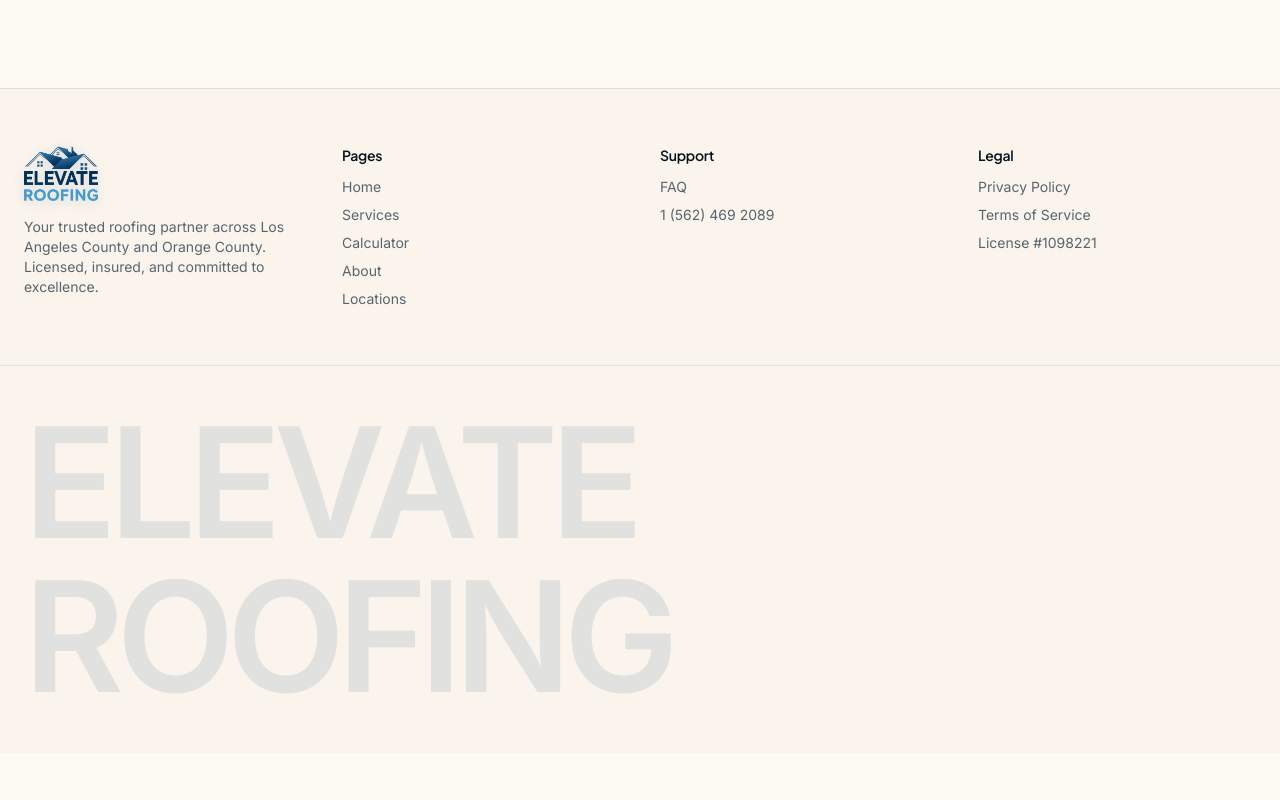
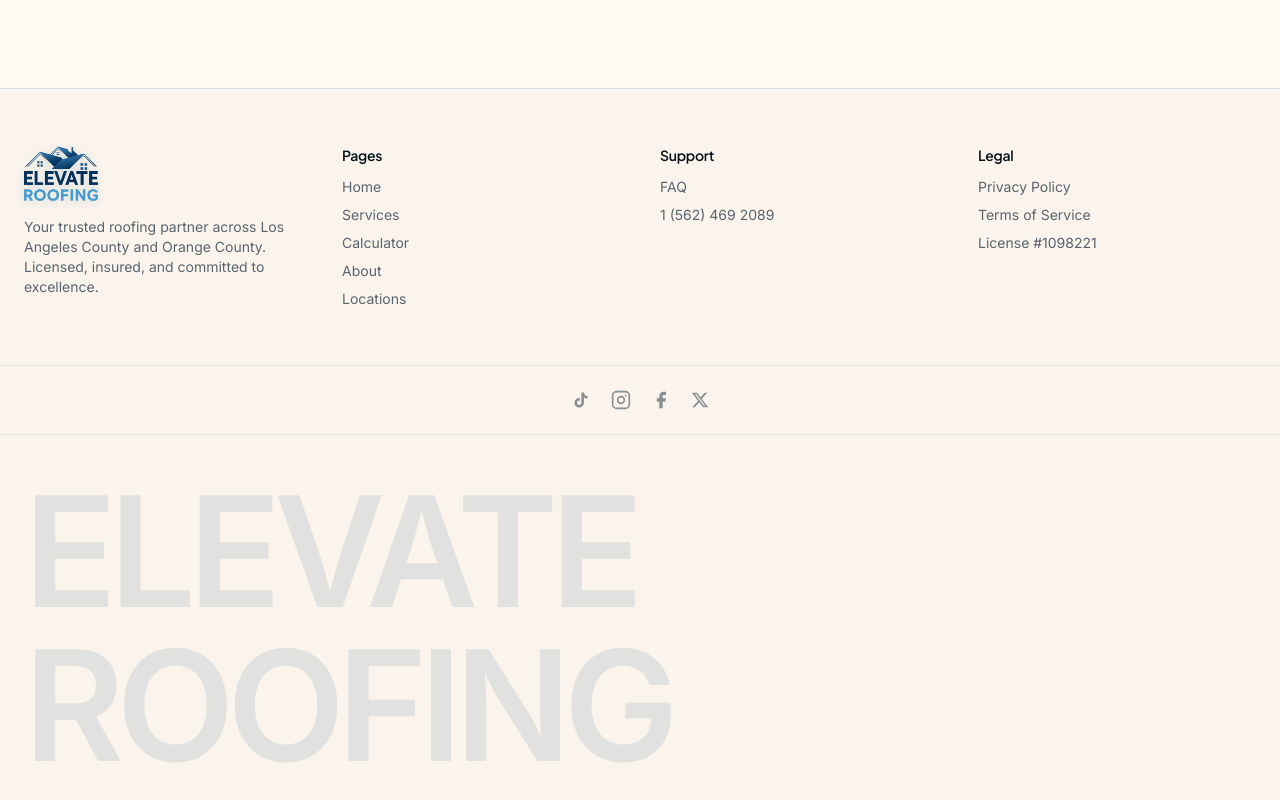
Before and after one commit to Norb3rt/elevate-roofing, a Next.js app: page /faq in a window 1280 px wide. Shown: the part 1724-2524 px from the top of the page. Before the commit the page ends 2477 px from the top, so only its background shows below. Built offline with nearby package versions, Linux system fonts and the light colour scheme.

Commit message:
feat: add footer component and local SEO schema definitions

```diff
--- a/src/components/site/Footer.tsx
+++ b/src/components/site/Footer.tsx
@@ -66,6 +66,98 @@ export function Footer() {
           </ul>
         </div>
       </div>
+
+      {/* Social Icons */}
+      <div className="border-t border-border/70 px-6 py-6">
+        <div className="mx-auto flex max-w-7xl items-center justify-center gap-5">
+          {/* TikTok */}
+          <a
+            href="https://www.tiktok.com/@elevateroofingsocal?_r=1&_t=ZT-96weNuEfUPl"
+            target="_blank"
+            rel="noopener noreferrer"
+            aria-label="TikTok"
+            className="text-muted-foreground opacity-70 transition-opacity duration-200 hover:opacity-100 hover:translate-y-0"
+          >
+            <svg
+              xmlns="http://www.w3.org/2000/svg"
+              width="20"
+              height="20"
+              viewBox="0 0 24 24"
+              fill="currentColor"
+              aria-hidden="true"
+            >
+              <path d="M16.6 5.82A4.278 4.278 0 0 1 15.54 3h-3.09v12.4a2.592 2.592 0 0 1-2.59 2.5c-1.42 0-2.6-1.16-2.6-2.6 0-1.72 1.66-3.01 3.37-2.48V9.66c-3.45-.46-6.47 2.22-6.47 5.64 0 3.33 2.76 5.7 5.69 5.7 3.14 0 5.69-2.55 5.69-5.7V9.01a7.35 7.35 0 0 0 4.3 1.38V7.3s-1.88.09-3.24-1.48z" />
+            </svg>
+          </a>
+
+          {/* Instagram */}
+          <a
+            href="https://www.instagram.com/elevateroofing_socal?utm_source=qr"
+            target="_blank"
+            rel="noopener noreferrer"
+            aria-label="Instagram"
+            className="text-muted-foreground opacity-70 transition-opacity duration-200 hover:opacity-100 hover:translate-y-0"
+          >
+            <svg
+              xmlns="http://www.w3.org/2000/svg"
+              width="20"
+              height="20"
+              viewBox="0 0 24 24"
+              fill="none"
+              stroke="currentColor"
+              strokeWidth="2"
+              strokeLinecap="round"
+              strokeLinejoin="round"
+              aria-hidden="true"
+            >
+              <rect width="20" height="20" x="2" y="2" rx="5" ry="5" />
+              <path d="M16 11.37A4 4 0 1 1 12.63 8 4 4 0 0 1 16 11.37z" />
+              <line x1="17.5" x2="17.51" y1="6.5" y2="6.5" />
+            </svg>
+          </a>
+
+          {/* Facebook */}
+          <a
+            href="https://www.facebook.com/people/Elevate-Roofing/61567636463190/?mibextid=wwXIfr"
+            target="_blank"
+            rel="noopener noreferrer"
+            aria-label="Facebook"
+            className="text-muted-foreground opacity-70 transition-opacity duration-200 hover:opacity-100 hover:translate-y-0"
+          >
+            <svg
+              xmlns="http://www.w3.org/2000/svg"
+              width="20"
+              height="20"
+              viewBox="0 0 24 24"
+              fill="currentColor"
+              aria-hidden="true"
+            >
+              <path d="M18 2h-3a5 5 0 0 0-5 5v3H7v4h3v8h4v-8h3l1-4h-4V7a1 1 0 0 1 1-1h3z" />
+            </svg>
+          </a>
+
+          {/* X (Twitter) */}
+          <a
+            href="https://x.com/elevateroofer?s=11"
+            target="_blank"
+            rel="noopener noreferrer"
+            aria-label="X"
+            className="text-muted-foreground opacity-70 transition-opacity duration-200 hover:opacity-100 hover:translate-y-0"
+          >
+            <svg
+              xmlns="http://www.w3.org/2000/svg"
+              width="18"
+              height="18"
+              viewBox="0 0 24 24"
+              fill="currentColor"
+              aria-hidden="true"
+            >
+              <path d="M18.244 2.25h3.308l-7.227 8.26 8.502 11.24H16.17l-5.214-6.817L4.99 21.75H1.68l7.73-8.835L1.254 2.25H8.08l4.713 6.231zm-1.161 17.52h1.833L7.084 4.126H5.117z" />
+            </svg>
+          </a>
+        </div>
+      </div>
+
       <div className="border-t border-border/70 py-10">
         <p className="mx-auto max-w-7xl select-none px-6 text-[clamp(3rem,12vw,11rem)] font-black uppercase leading-none tracking-tighter text-primary/10">
           Elevate Roofing
```
Also changed, not shown: 1 other file (tests, documents, lock files or other folders).
